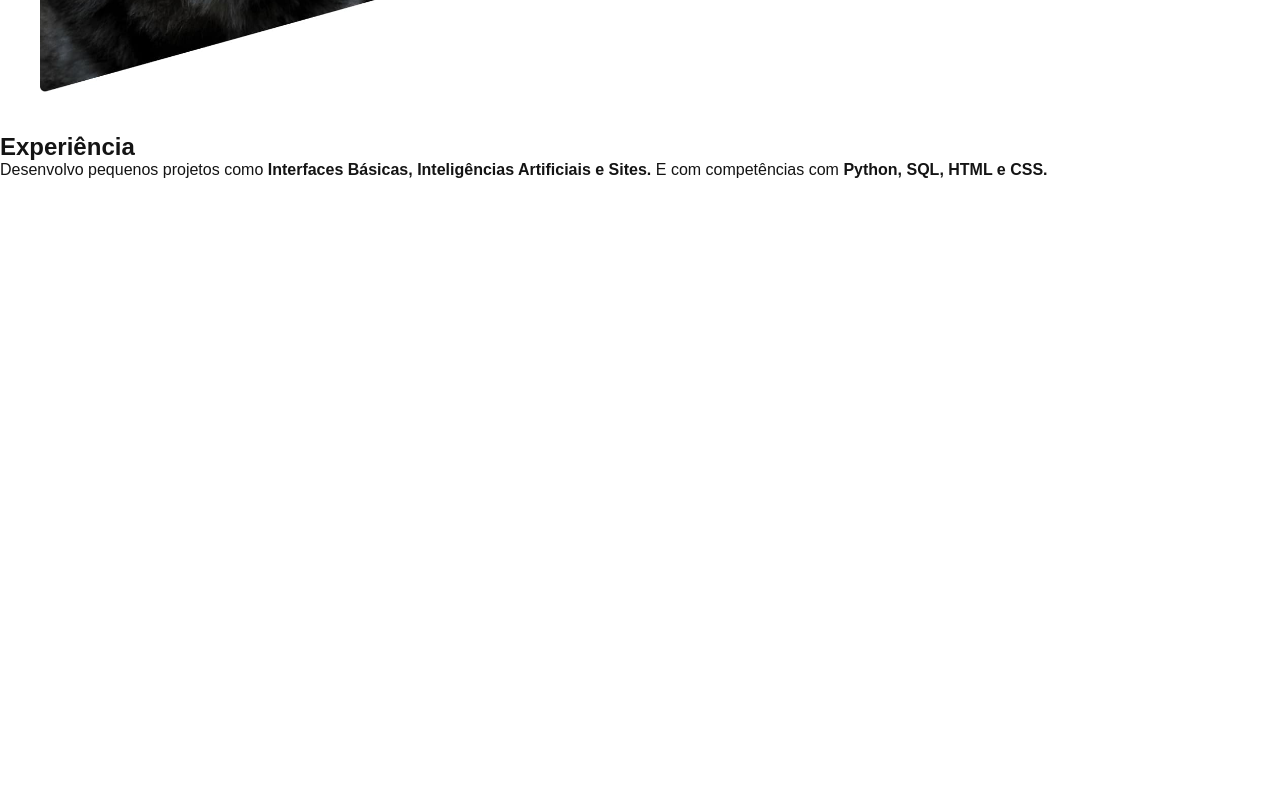
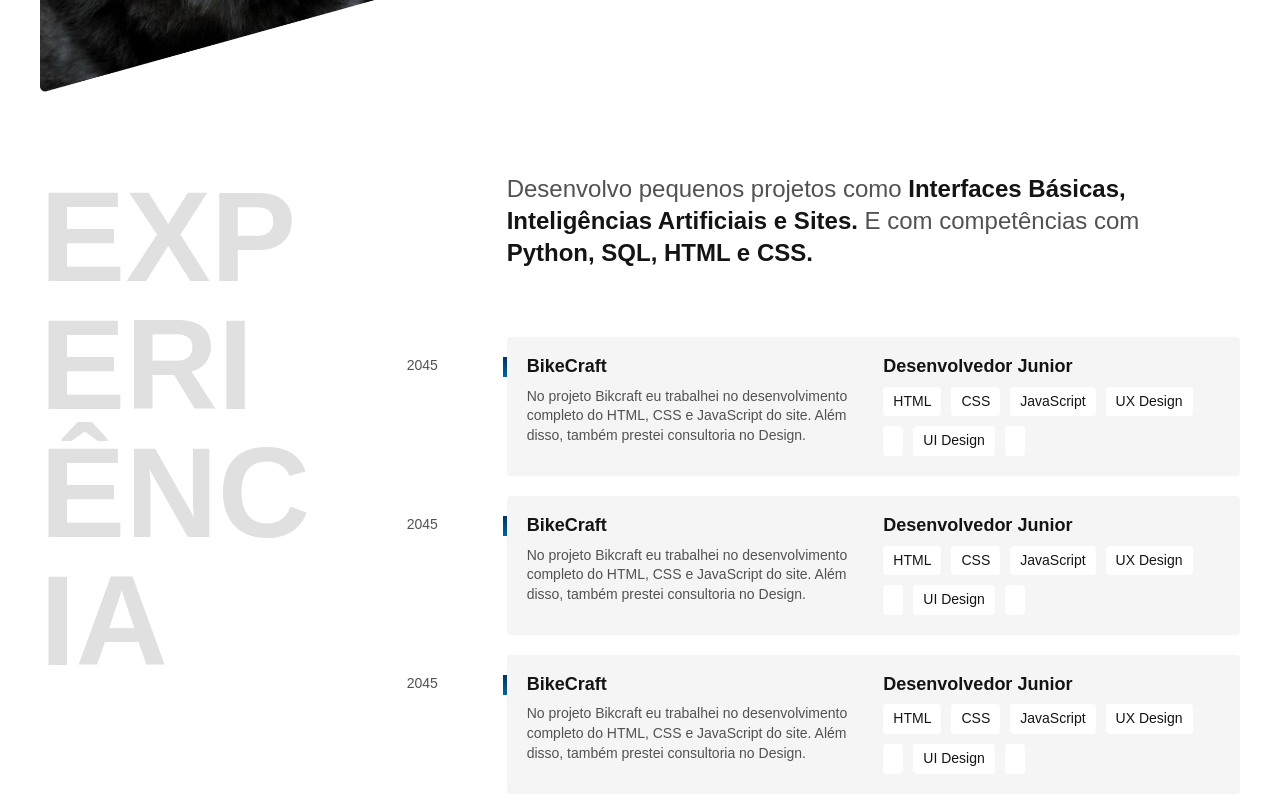
Before and after one commit to SizeK1ng/portf-lio, a plain HTML site: page index.html in a window 1280 px wide. Shown: the part 600-1404 px from the top of the page. Drawn offline with Linux system fonts and the light colour scheme.

Commit message:
experiencia

```diff
--- /dev/null
+++ b/css/experiencia.css
@@ -0,0 +1,83 @@
+.experiencia {
+    max-width: 1200px;
+    padding: 40px 20px;
+    margin: 0 auto;
+    display: grid;
+    grid-template-columns: 1fr 2fr;
+    gap: 100px
+}
+
+.experiencia .subtitulo {
+    color: #e0e0e0;
+
+}
+.experiencia-texto{
+    font-size: 1.5rem;
+    line-height: 1.33;
+    max-width: 48ch;
+    margin-bottom: 68px;
+    color: #525252;
+
+}
+
+.experiencia-texto strong{
+    color: #141414;
+}
+
+.empresa{
+    display: grid;
+    grid-template-columns: 1fr 1fr;
+    gap: 10px 20px;
+    padding: 20px;
+    background: #f5f5f5;
+    margin-bottom: 20px;
+    border-radius: 4px;
+    position: relative;
+}
+.empresa::before{
+    content: '';
+    display: block;
+    width: 4px;
+    height: 20px;
+    background: linear-gradient(#003366, #006699);
+    position: absolute;
+    top: 20px;
+    left: -4px;
+}
+.empresa-ano{
+
+    position: absolute;
+    top: 20px;
+    left: -100px;
+    color: #525252 ;
+    font-size: 0.875rem;
+}
+
+.empresa-titulo{
+    font-size: 1.125rem;
+    line-height: 1.1;
+    font-weight: bold;
+
+}
+.empresa-texto {
+    font-size: 0.875rem;
+    line-height: 1.4;
+    color: #525252;
+
+}
+
+.empresa-habilidades{
+    display: flex;
+    flex-wrap: wrap;
+    gap: 10px;
+    align-content: start;
+
+}
+
+.empresa-habilidades li {
+    font-size: 0.875rem;
+    line-height: 1.4;
+    border-radius: 4px;
+    background: #ffffff;
+    padding: 5px 10px;
+}
--- a/css/global.css
+++ b/css/global.css
@@ -22,3 +22,10 @@ img{
     max-width: 100%;
     display: block;
 }
+.subtitulo{
+    font-size: 8rem;
+    line-height: 1;
+    text-transform: uppercase;
+    max-width: 4ch;
+    word-break: break-all;
+}
--- a/index.html
+++ b/index.html
@@ -9,6 +9,7 @@
     <link rel="stylesheet" href="./css/header.css">
     <link rel="stylesheet" href="./css/global.css">
     <link rel="stylesheet" href="./css/introducao.css">
+    <link rel="stylesheet" href="./css/experiencia.css">
 
 </head>
 <body>
@@ -23,7 +24,7 @@
         </nav>
     </header>
 
-    <main class="introducao">
+    <main class="container introducao">
         <img src="./img/perfil.jpg" alt="Lobo Cinza">
         <div>
             <h1>
@@ -31,14 +32,50 @@
                 <p>Localizado em Franca-SP </p>
         </div>
     </main>
-    <section class="experiencia" id="experiencia" aria-label="Experiência">
+    <section class="container experiencia" id="experiencia" aria-label="Experiência">
         <h2 class="subtitulo">Experiência</h2>
         <div>
         <p class="experiencia-texto">Desenvolvo pequenos projetos como <strong>Interfaces Básicas, Inteligências Artificiais e Sites.</strong>
         E com competências com <strong>Python, SQL, HTML e CSS.</strong></p>
 
         <div class="empresa">
-
+            <span class="empresa-ano">2045</span>
+            <h3 class="empresa-titulo">BikeCraft</h3>
+            <span class="empresa-titulo">Desenvolvedor Junior</span>
+            <p class="empresa-texto">No projeto Bikcraft eu trabalhei no desenvolvimento completo do HTML, CSS e JavaScript do site. Além disso, também prestei consultoria no Design.</p>
+            <ul class="empresa-habilidades">
+                <li>HTML</li>
+                <li>CSS</LI>
+                <li>JavaScript</li>
+                <li>UX Design<LI>
+                <li>UI Design<li>
+            </ul>
+        </div>
+        <div class="empresa">
+            <span class="empresa-ano">2045</span>
+            <h3 class="empresa-titulo">BikeCraft</h3>
+            <span class="empresa-titulo">Desenvolvedor Junior</span>
+            <p class="empresa-texto">No projeto Bikcraft eu trabalhei no desenvolvimento completo do HTML, CSS e JavaScript do site. Além disso, também prestei consultoria no Design.</p>
+            <ul class="empresa-habilidades">
+                <li>HTML</li>
+                <li>CSS</LI>
+                <li>JavaScript</li>
+                <li>UX Design<LI>
+                <li>UI Design<li>
+            </ul>
+        </div>
+        <div class="empresa">
+            <span class="empresa-ano">2045</span>
+            <h3 class="empresa-titulo">BikeCraft</h3>
+            <span class="empresa-titulo">Desenvolvedor Junior</span>
+            <p class="empresa-texto">No projeto Bikcraft eu trabalhei no desenvolvimento completo do HTML, CSS e JavaScript do site. Além disso, também prestei consultoria no Design.</p>
+            <ul class="empresa-habilidades">
+                <li>HTML</li>
+                <li>CSS</LI>
+                <li>JavaScript</li>
+                <li>UX Design<LI>
+                <li>UI Design<li>
+            </ul>
         </div>
         </div>
     </section>
```
